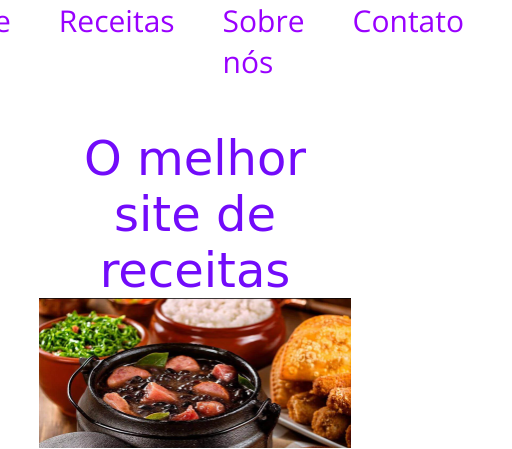
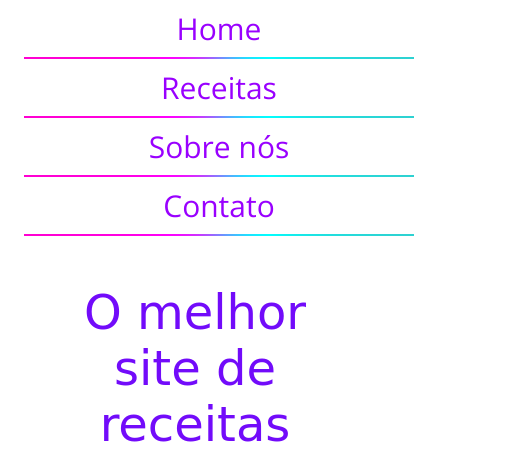
Before and after one commit to klaercio/SiteDeReceitas, a plain HTML site: page index.html in a window 390 px wide. Shown: the top 449 px of the page, 512 px wide, since content can reach past the window. Drawn offline with nearby package versions, Linux system fonts and the light colour scheme.

Commit message:
Responsividade do site finalizada

```diff
--- a/style.css
+++ b/style.css
@@ -140,4 +140,22 @@ body {
     .conteudo__lista-itens {
         width: 100%;
     }
+
+    .lista__navegacao {
+        flex-direction: column;
+    }
+
+    .lista__navegacao li {
+        margin: 0;
+        padding: 0.5rem 0;
+        border-bottom: #6600F9;
+        border-width: 2px;
+        border-style: solid;
+        border-right: none;
+        border-left: none;
+        border-top: none;
+        width: 100vw;
+        text-align: center;
+        border-image: conic-gradient(red, aqua, magenta, red) 1;
+    }
 }
```
